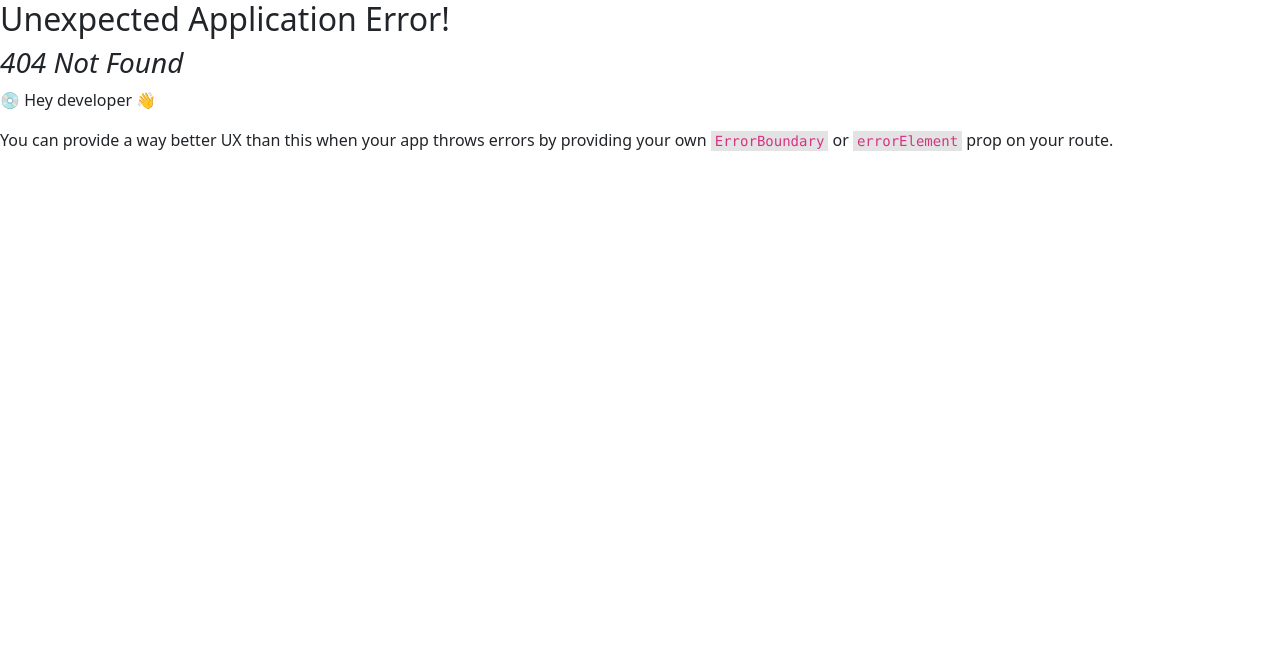
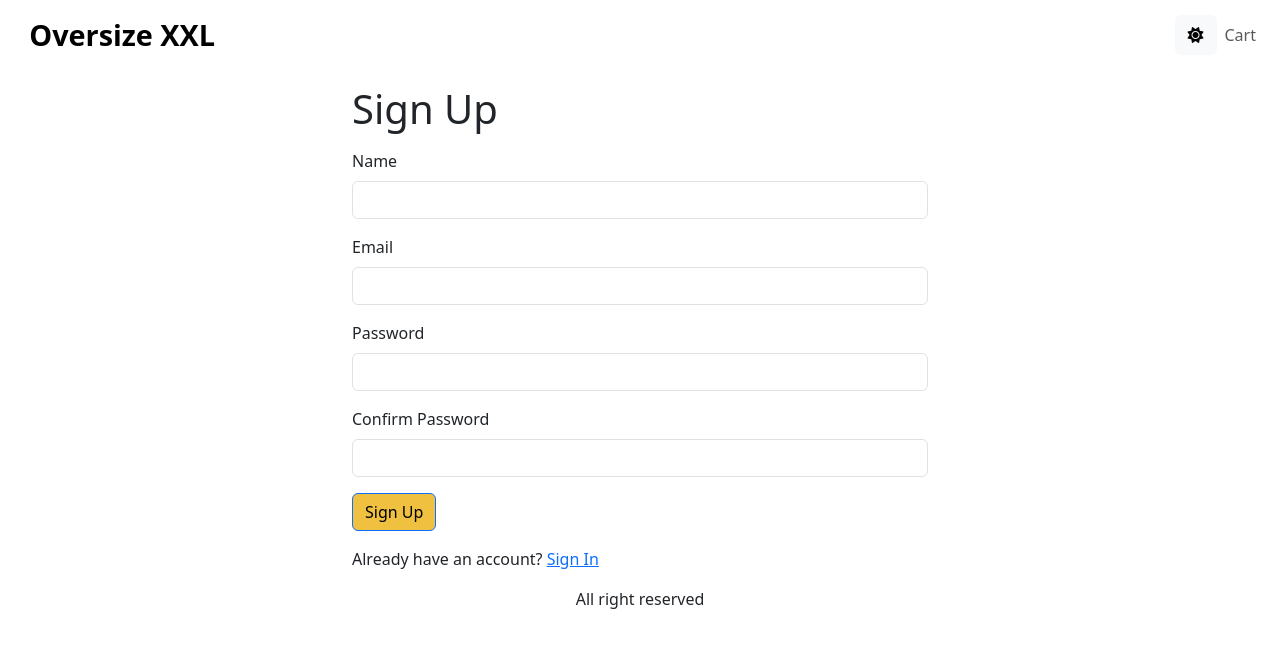
Before and after one commit to Akbar1437/oversize-shop, a React (Vite) app in the folder web/: page /signup in a window 1280 px wide. Before the commit this address had no page. Shown: the top 648 px of the page. Built offline with nearby package versions, Linux system fonts and the light colour scheme.

Commit message:
working on sign up process

```diff
--- a/web/src/App.tsx
+++ b/web/src/App.tsx
@@ -1,5 +1,12 @@
 import { useContext, useEffect } from "react";
-import { Badge, Button, Container, Nav, Navbar } from "react-bootstrap";
+import {
+  Badge,
+  Button,
+  Container,
+  Nav,
+  NavDropdown,
+  Navbar,
+} from "react-bootstrap";
 import { ToastContainer, toast } from "react-toastify";
 import "react-toastify/dist/ReactToastify.css";
 import { LinkContainer } from "react-router-bootstrap";
@@ -8,7 +15,7 @@
 
 function App() {
   const {
-    state: { mode, cart },
+    state: { mode, cart, userInfo },
     dispatch,
   } = useContext(Store);
 
@@ -20,6 +27,14 @@
     dispatch({ type: "SWITCH_MODE" });
   };
 
+  const signoutHandler = () => {
+    dispatch({ type: "USER_SIGNOUT" });
+    localStorage.removeItem("userInfo");
+    localStorage.removeItem("cartItems");
+    localStorage.removeItem("shippingAddress");
+    localStorage.removeItem("paymentMethod");
+    window.location.href = "/signin";
+  };
   return (
     <div className="d-flex flex-column vh-100">
       <ToastContainer position="bottom-center" limit={1} />
@@ -42,9 +57,23 @@
                 </Badge>
               )}
             </Link>
-            <a href="/singin" className="nav-link">
-              Sign in
-            </a>
+            {userInfo ? (
+              <>
+                <NavDropdown title={userInfo.name} id="basic-nav-dropdown">
+                  <Link
+                    className="dropdown-item"
+                    to={"#signout"}
+                    onClick={signoutHandler}
+                  >
+                    Sign Out
+                  </Link>
+                </NavDropdown>
+              </>
+            ) : (
+              <>
+                <Link className="nav-link" to={"/signin"}></Link>
+              </>
+            )}
           </Nav>
         </Navbar>
       </header>
--- a/web/src/Store.tsx
+++ b/web/src/Store.tsx
@@ -46,7 +46,8 @@
   | { type: "SWITCH_MODE" }
   | { type: "CART_ADD_ITEM"; payload: CartItemType }
   | { type: "CART_REMOVE_ITEM"; payload: CartItemType }
-  | { type: "USER_SIGNIN"; payload: UserInfoType };
+  | { type: "USER_SIGNIN"; payload: UserInfoType }
+  | { type: "USER_SIGNOUT" };
 
 function reducer(state: AppState, action: Action): AppState {
   switch (action.type) {
@@ -80,6 +81,30 @@
     case "USER_SIGNIN":
       return { ...state, userInfo: action.payload };
 
+    case "USER_SIGNOUT":
+      return {
+        mode:
+          window.matchMedia &&
+          window.matchMedia("(prefers-color-scheme: dark)").matches
+            ? "dark"
+            : "light",
+        cart: {
+          cartItems: [],
+          paymentMethod: "PayPal",
+          shippingAddress: {
+            fullName: "",
+            address: "",
+            postalCode: "",
+            city: "",
+            country: "",
+          },
+          itemsPrice: 0,
+          shippingPrice: 0,
+          taxPrice: 0,
+          totalPrice: 0,
+        },
+      };
+
     default:
       return state;
   }
--- a/web/src/hooks/userHooks.ts
+++ b/web/src/hooks/userHooks.ts
@@ -18,3 +18,23 @@
         })
       ).data,
   });
+
+export const useSignUpMutation = () =>
+  useMutation({
+    mutationFn: async ({
+      name,
+      email,
+      password,
+    }: {
+      name: string;
+      email: string;
+      password: string;
+    }) =>
+      (
+        await apiClient.post<UserInfoType>(`api/users/signup`, {
+          name,
+          email,
+          password,
+        })
+      ).data,
+  });
--- a/web/src/index.tsx
+++ b/web/src/index.tsx
@@ -17,6 +17,7 @@
 import { StoreProvider } from "./Store.tsx";
 import CartPage from "./pages/CartPage.tsx";
 import SigninPage from "./pages/SigninPage.tsx";
+import SignupPage from "./pages/SignupPage.tsx";
 
 const router = createBrowserRouter(
   createRoutesFromElements(
@@ -25,6 +26,7 @@
       <Route path="product/:slug" element={<ProductPage />} />
       <Route path="cart" element={<CartPage />} />
       <Route path="signin" element={<SigninPage />} />
+      <Route path="signup" element={<SignupPage />} />
     </Route>
   )
 );
--- /dev/null
+++ b/web/src/pages/SignupPage.tsx
@@ -0,0 +1,103 @@
+import { useContext, useEffect, useState } from "react";
+import { Button, Container, Form } from "react-bootstrap";
+import { Helmet } from "react-helmet-async";
+import { Link, useLocation, useNavigate } from "react-router-dom";
+import { toast } from "react-toastify";
+import { Store } from "../Store";
+import { getError } from "../utils/utils";
+import { ApiErrorType } from "../types/ApiError";
+import { useSignUpMutation } from "../hooks/userHooks";
+
+export default function SignupPage() {
+  const navigate = useNavigate();
+  const { search } = useLocation();
+  const redirectInUrl = new URLSearchParams(search).get("redirect");
+  const redirect = redirectInUrl ? redirectInUrl : "/";
+
+  const [name, setName] = useState("");
+  const [email, setEmail] = useState("");
+  const [password, setPassword] = useState("");
+  const [confirmPassword, setConfirmPassword] = useState("");
+
+  const { state, dispatch } = useContext(Store);
+  const { userInfo } = state;
+
+  useEffect(() => {
+    if (userInfo) {
+      navigate(redirect);
+    }
+  }, [navigate, redirect, userInfo]);
+
+  const { mutateAsync: signup, isLoading } = useSignUpMutation();
+
+  const submitHandler = async (e: React.SyntheticEvent) => {
+    e.preventDefault();
+    if (password !== confirmPassword) {
+      toast.error("Passwords do not match");
+      return;
+    }
+    try {
+      const data = await signup({
+        name,
+        email,
+        password,
+      });
+      dispatch({ type: "USER_SIGNIN", payload: data });
+      localStorage.setItem("userInfo", JSON.stringify(data));
+      navigate(redirect);
+    } catch (err) {
+      toast.error(getError(err as ApiErrorType));
+    }
+  };
+
+  return (
+    <Container className="small-container">
+      <Helmet>
+        <title>Sign Up</title>
+      </Helmet>
+      <h1 className="my-3">Sign Up</h1>
+      <Form onSubmit={submitHandler}>
+        <Form.Group className="mb-3" controlId="name">
+          <Form.Label>Name</Form.Label>
+          <Form.Control onChange={(e) => setName(e.target.value)} required />
+        </Form.Group>
+
+        <Form.Group className="mb-3" controlId="email">
+          <Form.Label>Email</Form.Label>
+          <Form.Control
+            type="email"
+            required
+            onChange={(e) => setEmail(e.target.value)}
+          />
+        </Form.Group>
+
+        <Form.Group className="mb-3" controlId="password">
+          <Form.Label>Password</Form.Label>
+          <Form.Control
+            type="password"
+            required
+            onChange={(e) => setPassword(e.target.value)}
+          />
+        </Form.Group>
+
+        <Form.Group className="mb-3" controlId="confirmPassword">
+          <Form.Label>Confirm Password</Form.Label>
+          <Form.Control
+            type="password"
+            onChange={(e) => setConfirmPassword(e.target.value)}
+            required
+          />
+        </Form.Group>
+
+        <div className="mb-3">
+          <Button type="submit">Sign Up</Button>
+        </div>
+
+        <div className="mb-3">
+          Already have an account?{" "}
+          <Link to={`/signin?redirect=${redirect}`}>Sign In</Link>
+        </div>
+      </Form>
+    </Container>
+  );
+}
```
Also changed, not shown: 2 other files (tests, documents, lock files or other folders).
